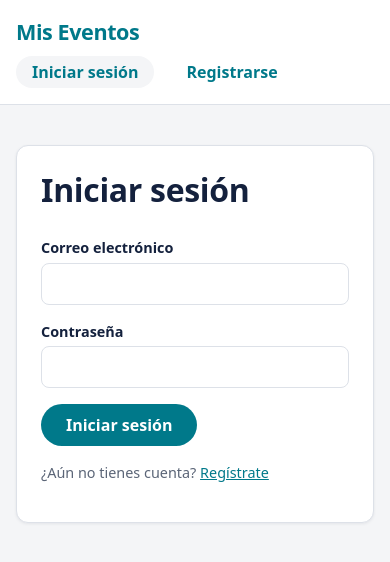
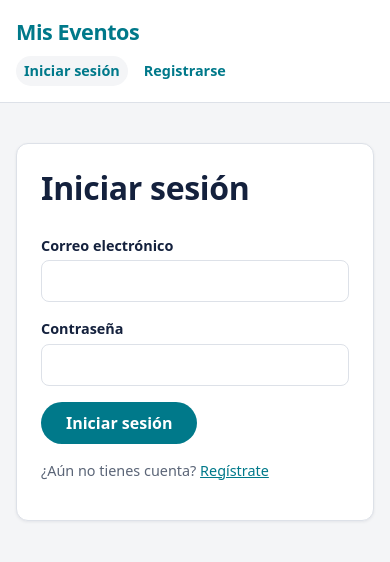
Before and after one commit to lecosi/event_store, a React (Vite) app in the folder frontend/: page /login in a window 390 px wide. Shown: the top 562 px of the page. Built offline with nearby package versions, Linux system fonts and the light colour scheme; no server answers.

Commit message:
fix(frontend): compact the navbar on small screens

```diff
--- a/frontend/src/components/Navbar.module.css
+++ b/frontend/src/components/Navbar.module.css
@@ -20,13 +20,14 @@
   display: flex;
   flex-wrap: wrap;
   align-items: center;
-  gap: var(--space-2) var(--space-3);
+  gap: var(--space-1) var(--space-2);
   width: 100%;
 }
 
 .links a {
-  padding: var(--space-1) var(--space-3);
+  padding: var(--space-1) var(--space-2);
   border-radius: var(--radius-pill);
+  font-size: 0.9rem;
   font-weight: 600;
   text-decoration: none;
   transition:
@@ -49,6 +50,8 @@
 }
 
 .email {
+  flex: 1 1 8rem;
+  min-width: 0;
   color: var(--color-muted);
   font-size: 0.85rem;
   overflow-wrap: anywhere;
@@ -64,6 +67,16 @@
   }
 
   .links {
+    gap: var(--space-2) var(--space-3);
     width: auto;
   }
+
+  .links a {
+    padding: var(--space-1) var(--space-3);
+    font-size: 1rem;
+  }
+
+  .email {
+    flex: 0 1 auto;
+  }
 }
```
